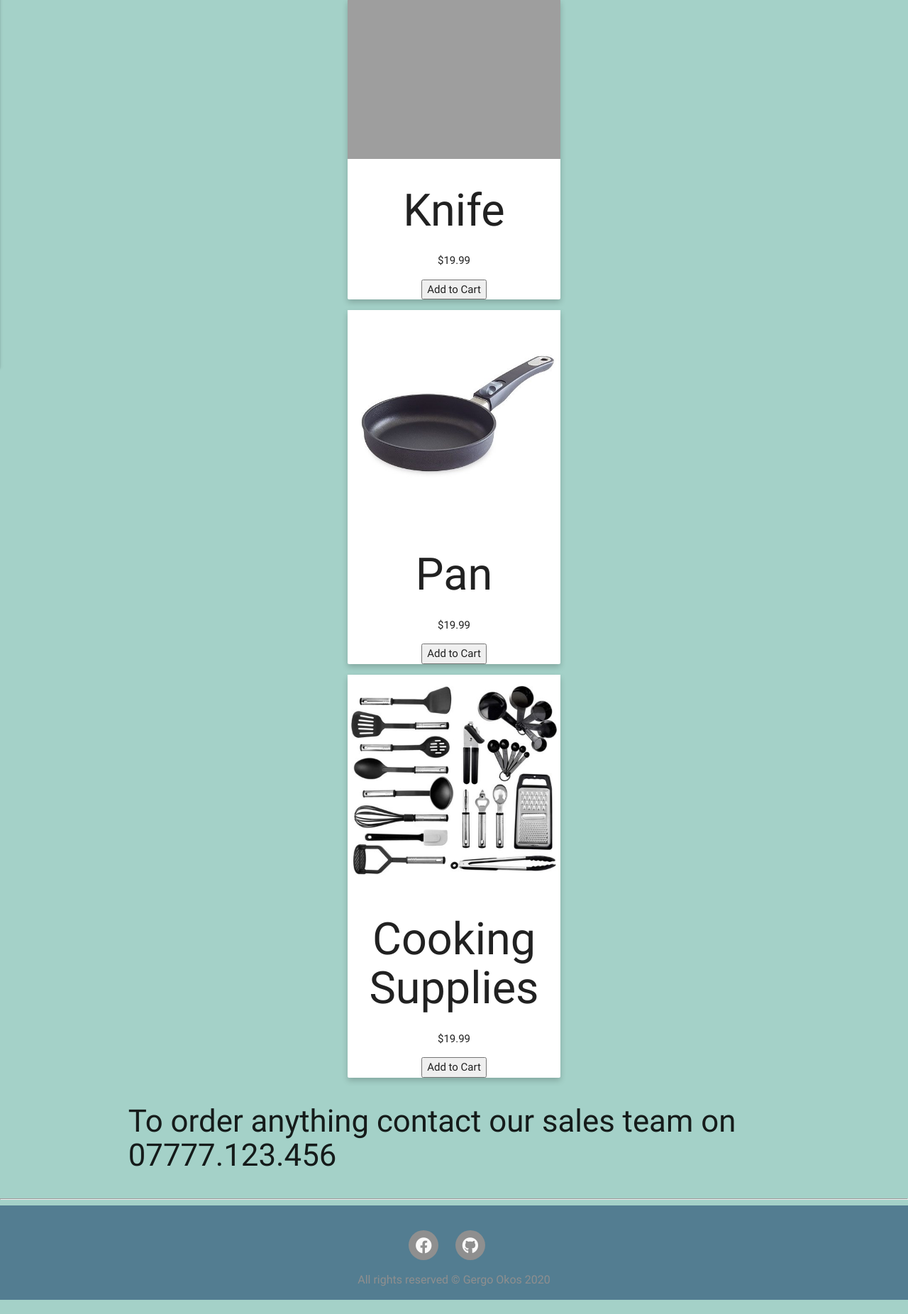
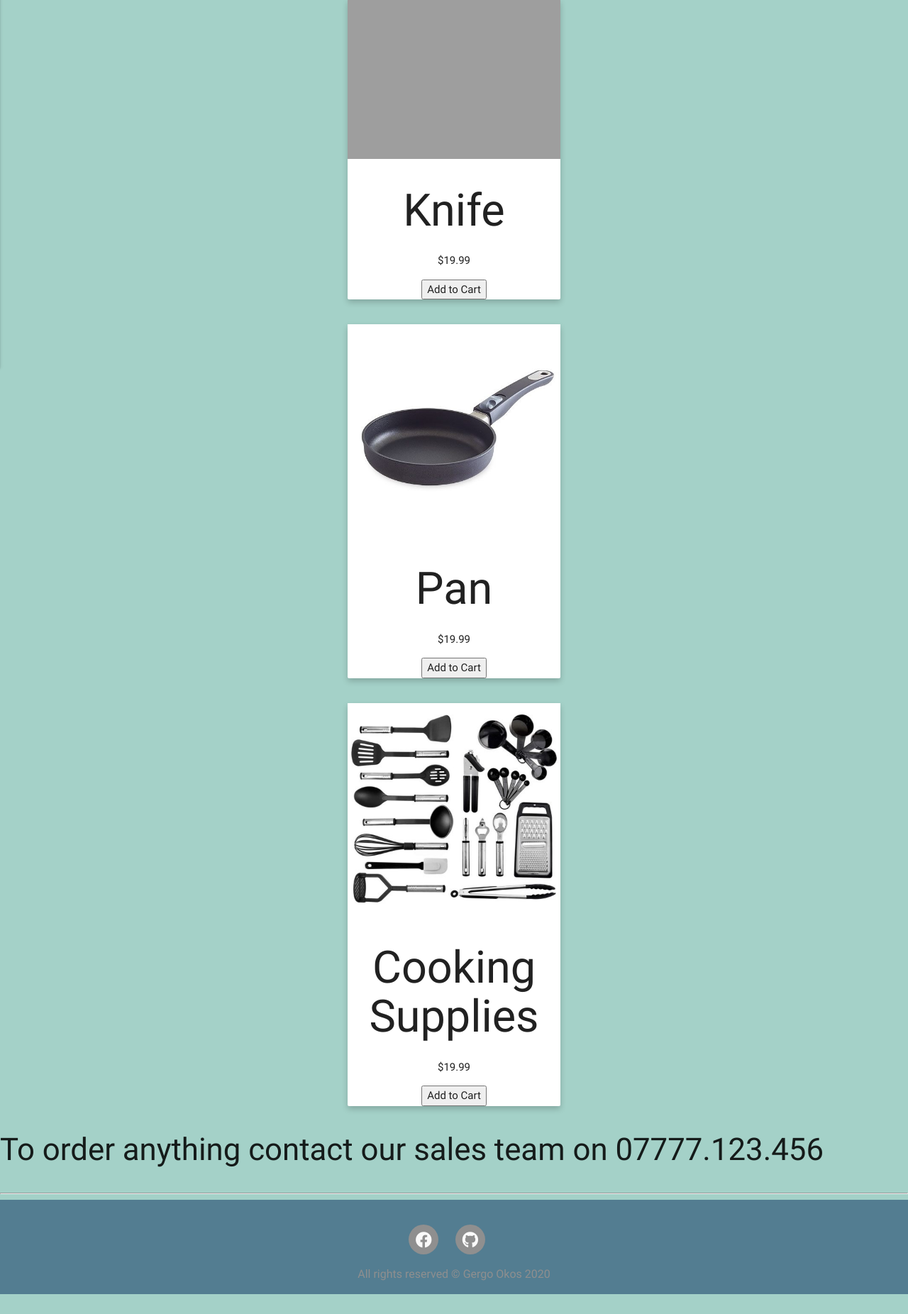
Before and after one commit to DiGergo/milestone-3, a Flask app: page /shop in a window 1280 px wide. Shown: the part 342-2194 px from the top of the page at 71% size. After the commit the page ends 2166 px from the top, so only its background shows below. Run offline with Flask 2, Linux system fonts and the light colour scheme; some libraries are stand-ins or nearby versions; grey boxes are pictures that could not be loaded.

Commit message:
shop page

```diff
--- a/static/css/style.css
+++ b/static/css/style.css
@@ -193,7 +193,7 @@ a {
     color: #fafafa;
 }
 
-.shop-card{
+.card{
     box-shadow: 0 4px 8px 0 rgba(0, 0, 0, 0.2);
     max-width: 300px;
     margin: auto;
--- a/templates/shop.html
+++ b/templates/shop.html
@@ -10,18 +10,23 @@
             <p class="price">$19.99</p>
             <p><button>Add to Cart</button></p>
         </div>
+    </div>
+    <div class="row">
         <div class="card shop-card">
             <img class="shop-item" src="../static/images/pan.jpg">
             <h1>Pan</h1>
             <p class="price">$19.99</p>
             <p><button>Add to Cart</button></p>
         </div>
+    </div>
+    <div class="row">
         <div class="card shop-card">
             <img class="shop-item" src="../static/images/cooking-supplies.jpeg">
             <h1>Cooking Supplies</h1>
             <p class="price">$19.99</p>
             <p><button>Add to Cart</button></p>
         </div>
+    </div>
     </div>
     <div class="row">
         <h3>To order anything contact our sales team on 07777.123.456</h3>
```
